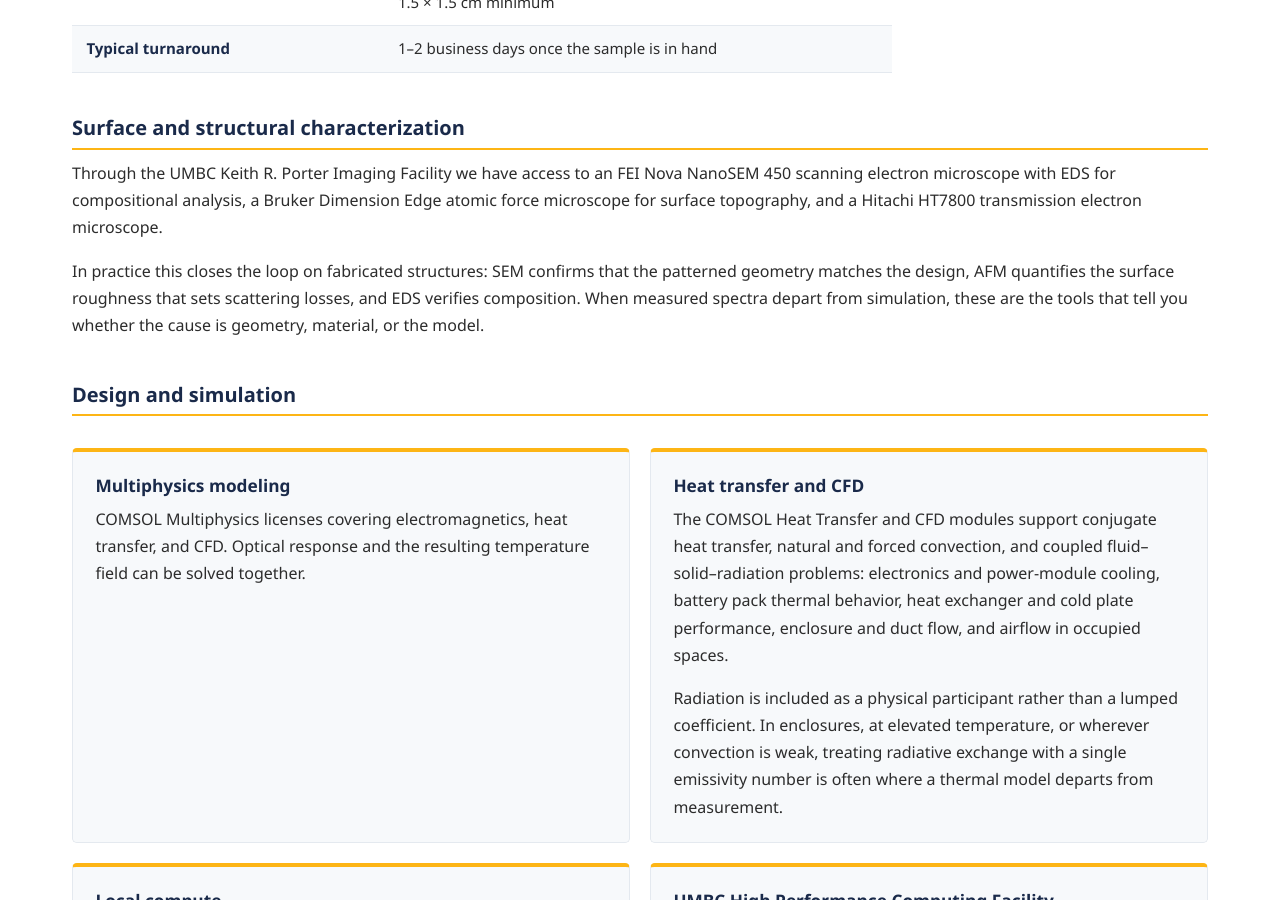
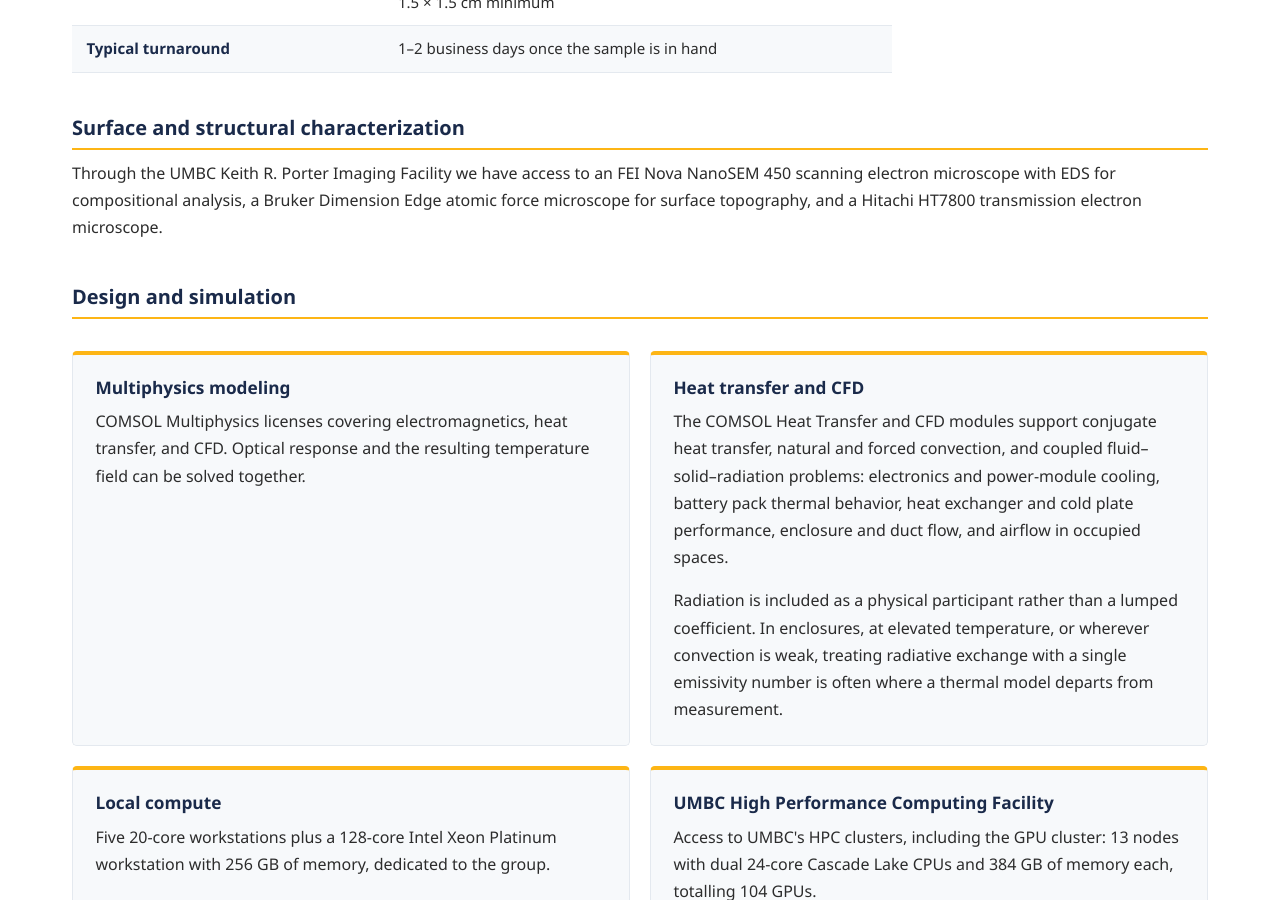
Before and after one commit to alokghanekar/Energy-Photonics-Lab, a Jekyll site: the page built from facilities.html, in a window 1280 px wide and 900 px high, scrolled down 1694 px. Built offline with Jekyll 4.4.1, drawn with Linux system fonts in a browser that asks for light colours.

Commit message:
Facilities: remove second paragraph of Surface characterization
Co-Authored-By: Claude Opus 4.8 <noreply@anthropic.com>
Claude-Session: https://claude.ai/code/session_01VuNoPfxguXq3gEbfsiCHz7

```diff
--- a/facilities.html
+++ b/facilities.html
@@ -56,8 +56,6 @@ description: Instruments and computational resources in the Energy Photonics Lab
 
 <p>Through the UMBC Keith R. Porter Imaging Facility we have access to an FEI Nova NanoSEM 450 scanning electron microscope with EDS for compositional analysis, a Bruker Dimension Edge atomic force microscope for surface topography, and a Hitachi HT7800 transmission electron microscope.</p>
 
-<p>In practice this closes the loop on fabricated structures: SEM confirms that the patterned geometry matches the design, AFM quantifies the surface roughness that sets scattering losses, and EDS verifies composition. When measured spectra depart from simulation, these are the tools that tell you whether the cause is geometry, material, or the model.</p>
-
 <h2 class="section-label">Design and simulation</h2>
 
 <div class="project-grid">
```
